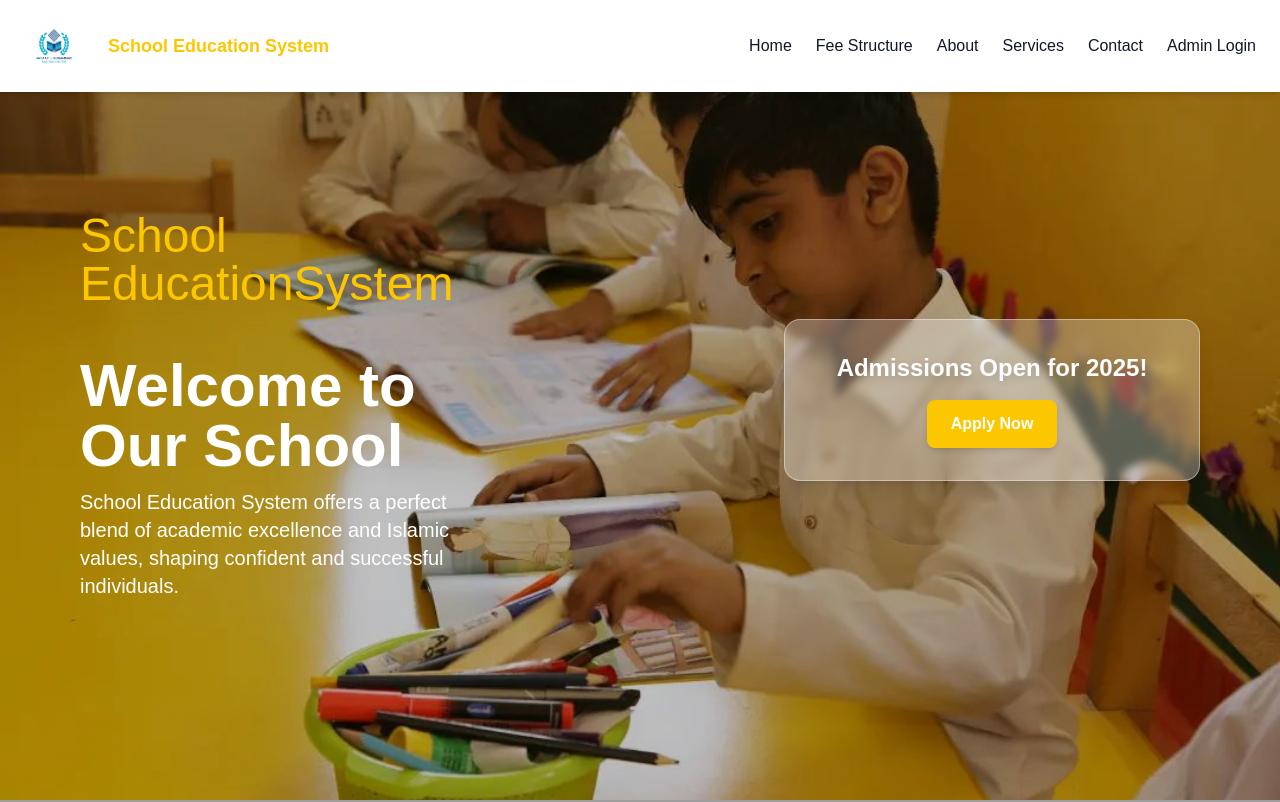
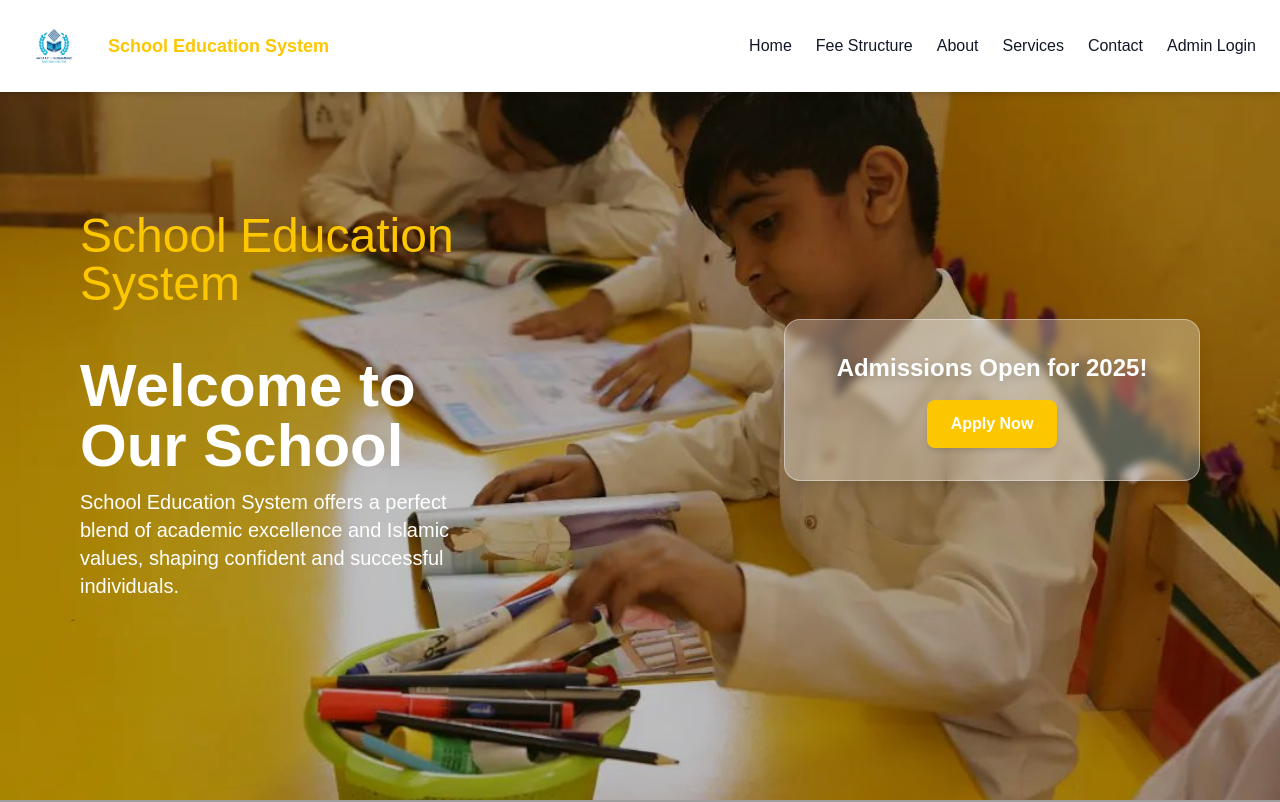
Before and after one commit to Meta-Captain819/school, a Next.js app: page / in a window 1280 px wide. Shown: the top 802 px of the page. Built offline with nearby package versions, Linux system fonts and the light colour scheme; grey boxes are pictures that could not be loaded.

Commit message:
Initial Commit

```diff
--- a/app/page.js
+++ b/app/page.js
@@ -64,7 +64,7 @@ export default function Home() {
           className="flex gap-6 items-center rounded-2xl"
         >
           {/* <Image src="https://plus.unsplash.com/premium_photo-1710672205278-9a24775844be?q=80&w=2070&auto=format&fit=crop&ixlib=rb-4.0.3&ixid=M3wxMjA3fDB8MHxwaG90by1wYWdlfHx8fGVufDB8fHx8fA%3D%3D" alt="School Logo" width={120} height={120} className="rounded-4xl overflow-hidden" /> */}
-          <p className="text-5xl mt-24 md:mt-3 text-yellow-400 "> School EducationSystem</p>
+          <p className="text-5xl mt-24 md:mt-3 text-yellow-400 text-wrap "> School Education System</p>
         </motion.div>
 
         {/* Heading & Paragraph Section */}
```
